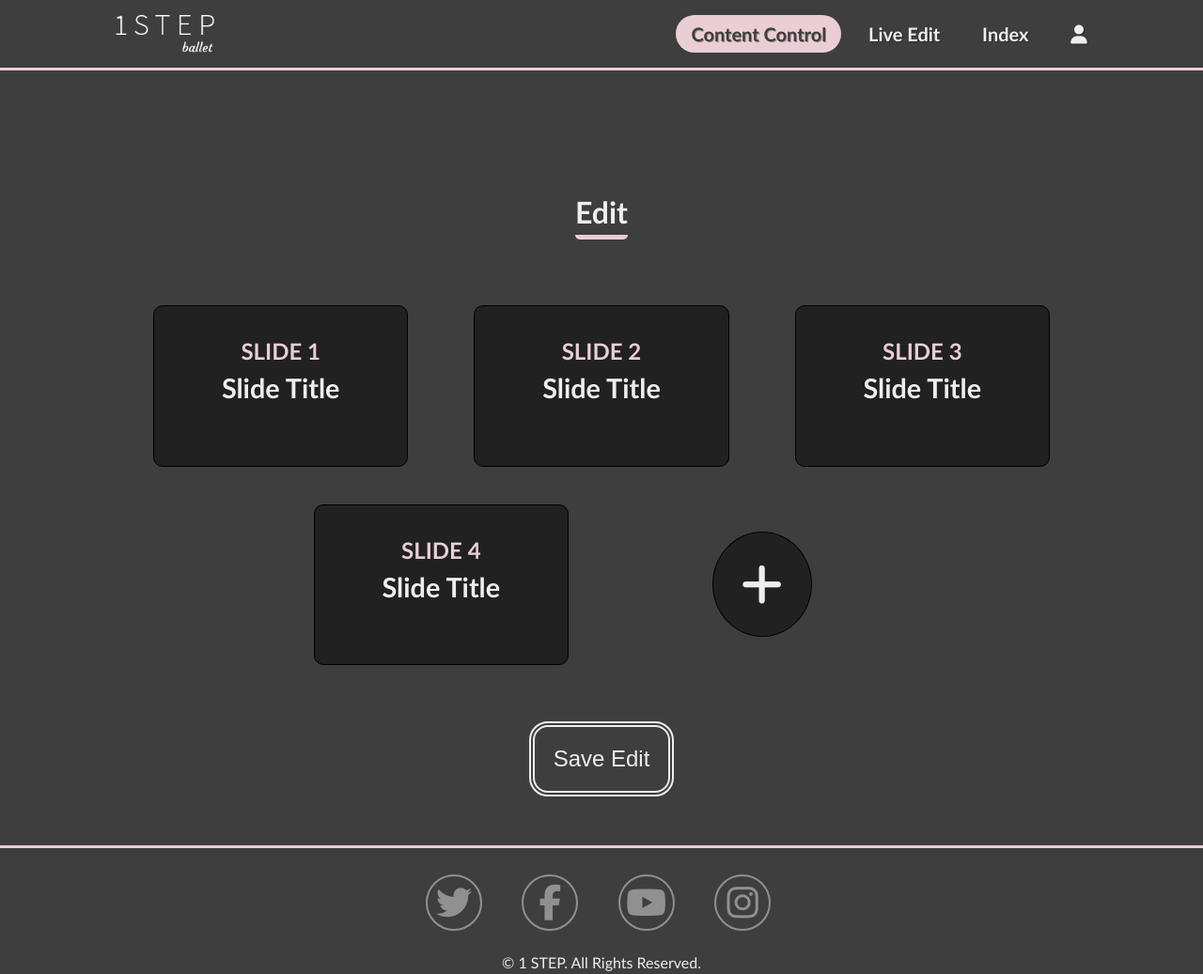
After one commit to LilithsDemon/1STEP-UNI, a PHP site: page /content.html in a window 1280 px wide. The commit adds this page. Shown: the whole page at 94% size. Run offline with PHP 8.4, Linux system fonts and the light colour scheme; some libraries are stand-ins or nearby versions.

Commit message:
AddeAdded to presentation and also created a new web-page for the idea of content management

```diff
--- a/contact-us.html
+++ b/contact-us.html
@@ -83,7 +83,7 @@
 		<div class="contact_part">
 			<iframe
 				src="https://www.google.com/maps/embed?pb=!1m18!1m12!1m3!1d3115.5767205542015!2d-121.51154218436267!3d38.658611968588325!2m3!1f0!2f0!3f0!3m2!1i1024!2i768!4f13.1!3m3!1m2!1s0x809ad0e12b283c71%3A0xa49c6a4186ebd92!2sStep%201%20Dance%20%26%20Fitness!5e0!3m2!1sen!2suk!4v1668465579716!5m2!1sen!2suk"
-				 height="450" style="border-radius:20px;" allowfullscreen="" loading="lazy"
+				 height="450" width="70%" style="border-radius:20px;" allowfullscreen="" loading="lazy"
 				referrerpolicy="no-referrer-when-downgrade" id="map"></iframe>
 		</div>
 	</section>
--- /dev/null
+++ b/content.html
@@ -0,0 +1,119 @@
+<!DOCTYPE html>
+<html>
+
+<head>
+	<meta name="viewport" content="width=device-width, initial-scale=1.0">
+	<title>1 S T E P | Home</title>
+	<link rel="stylesheet" href="style.css" />
+	<script src="https://kit.fontawesome.com/a29f3f1e4b.js" crossorigin="anonymous"></script>
+	<script src="https://code.jquery.com/jquery-3.3.1.min.js" type="text/javascript"></script>
+</head>
+
+<body>
+	<header>
+		<nav>
+			<div class="container">
+				<img src="Assets/Images/one-step-logo.png">
+
+				<div class="menu">
+					<ul class="nav_list">
+						<li class="nav_item">
+							<a href="#" class="is-active">Content Control</a>
+						</li>
+						<li class="nav_item">
+							<a href="#about" class="">Live Edit</a>
+						</li>
+						<li class="nav_item">
+							<a href="classes.html" class="">Index</a>
+						</li>
+						<li class="nav_item">
+							<a href="login.html" class=""><i class="fa-solid fa-user"></i></a>
+						</li>
+					</ul>
+				</div>
+
+				<button class="hamburger">
+					<span></span>
+					<span></span>
+					<span></span>
+				</button>
+			</div>
+		</nav>
+		<div class="mobile-menu">
+			<button class="m_m_item"><a href="#home">Content Control</a></button>
+			<button class="m_m_item"><a href="#about">Live Edit</a></button>
+			<button class="m_m_item"><a href="#classes">Index</a></button>
+			<button class="m_m_item"><a href="#login"><i class="fa-solid fa-user"></i> Login</a></button>
+		</div>
+	</header>
+
+	<section class="section content_section" id="home">
+        <div class="row title">
+            <h2>Edit</h2>
+        </div>
+        <div class="row timetable">
+            <div class="ballet_booking">
+                <div class="timetable_inner">
+                    <h3 class="day">Slide 1</h3>
+                    <h3 class="name">Slide Title</h3>
+                </div>
+            </div>
+            <div class="ballet_booking">
+                <div class="timetable_inner">
+                    <h3 class="day">Slide 2</h3>
+                    <h3 class="name">Slide Title</h3>
+                </div>
+            </div>
+            <div class="ballet_booking">
+                <div class="timetable_inner">
+                    <h3 class="day">Slide 3</h3>
+                    <h3 class="name">Slide Title</h3>
+                </div>
+            </div>
+            <div class="ballet_booking">
+                <div class="timetable_inner">
+                    <h3 class="day">Slide 4</h3>
+                    <h3 class="name">Slide Title</h3>
+                </div>
+            </div>
+            <div class="ballet_booking">
+                <div class="add_inner">
+                    <i class="fa-solid fa-plus"></i>
+                </div>
+            </div>
+        </div>
+
+        <button class="button">Save Edit</button>
+	</section>
+
+	<footer>
+		<ul>
+			<li>
+				<a href="#">
+					<i class="fa fa-twitter"></i>
+				</a>
+			</li>
+			<li>
+				<a href="#">
+					<i class="fa fa-facebook"></i>
+				</a>
+			</li>
+			<li>
+				<a href="#">
+					<i class="fa fa-youtube"></i>
+				</a>
+			</li>
+			<li>
+				<a href="#">
+					<i class="fa fa-instagram"></i>
+				</a>
+			</li>
+		</ul>
+
+		<p>© 1 STEP. All Rights Reserved.</p>
+	</footer>
+
+	<script language="Javascript" type="text/javascript" src="main.js"></script>
+</body>
+
+</html>
--- a/main.js
+++ b/main.js
@@ -2,8 +2,6 @@ const hamburger = document.querySelector('.hamburger');
 const mobile_menu_items = document.querySelectorAll('.m_m_item');
 const mobile_menu = document.querySelector('.mobile-menu');
 
-var $setter = $("#contact_form");
-$("#map").css("width", $setter.width()+"px");
 
 function toggleMenu ()
 {
--- a/style.css
+++ b/style.css
@@ -199,7 +199,8 @@ nav img {
 	opacity: 1;
 }
 
-.contact_section
+.contact_section,
+.content_section
 {
 	margin-top: 100px;
 }
@@ -287,7 +288,8 @@ nav img {
 	text-shadow: 0 0.375vh 0.75vh rgba(0, 0, 0, 0.1);
 }
 
-.slider__content .button {
+.slider__content .button,
+.button {
 	background-color: transparent;
 	border: 6px double var(--light);
 	border-radius: 20px;
@@ -570,6 +572,26 @@ section .title h2 {
 
 .timetable_inner {
 	min-width: 90%;
+}
+
+.add_inner
+{
+	font-size: 50px;
+}
+
+.add_inner i
+{
+    background-color: var(--dark-grey_bg);
+    border: 1px solid var(--black);
+    border-radius: 50%;
+    padding: 30px 30px;
+    text-align: center;
+    transition: all 0.3s ease;
+}
+
+.add_inner i:hover
+{
+    box-shadow: 0 0 20px rgba(255, 255, 255, 0.45);
 }
 
 .service_container h3
@@ -911,6 +933,11 @@ textarea{
 		top: 0;
 	}
 
+	.contact_part iframe
+	{
+		max-width: 100%;
+	}
+
 }
 
 @media (max-width: 1240px) {
```
Also changed, not shown: 1 other file.
